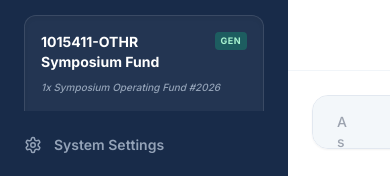
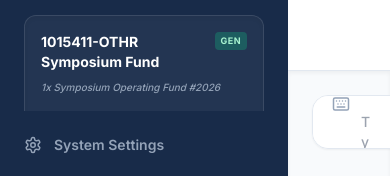
Before and after one commit to irvinpalacios/TritionProcure, a React (Vite) app: page / in a window 390 px wide. Both pictures are taken after a click on the button "Agent Chat". Shown: the part 665-841 px from the top of the page. Built offline with nearby package versions, Linux system fonts and the light colour scheme.

Commit message:
feat: Enhance chat input UI and responsiveness
Introduces visual improvements to the chat input area, including a subtle keyboard icon and a refined background/border for better aesthetic appeal and user feedback. Also refactors the input styling for improved responsiveness.

```diff
--- a/components/ChatArea.tsx
+++ b/components/ChatArea.tsx
@@ -1,6 +1,6 @@
 
 import React, { useState, useRef, useEffect } from 'react';
-import { Send, Terminal, ShieldCheck, Zap, ArrowRight, CheckCircle2, Loader2, Circle, Database, Cloud, Mail, Bot, User } from 'lucide-react';
+import { Send, Terminal, ShieldCheck, Zap, ArrowRight, CheckCircle2, Loader2, Circle, Database, Cloud, Mail, Bot, User, Keyboard } from 'lucide-react';
 import ReactMarkdown from 'react-markdown';
 import { Message, ProcessingStep, Phase } from '../types';
 
@@ -261,9 +261,12 @@ export const ChatArea: React.FC<ChatAreaProps> = ({ messages, isTyping, processi
       </div>
 
       {/* Input Bar */}
-      <div className="p-6 border-t border-slate-100 bg-white/80 backdrop-blur-md shrink-0">
+      <div className="p-6 border-t border-slate-200 bg-slate-50 shadow-inner shrink-0">
         <form onSubmit={handleSubmit} className="max-w-4xl mx-auto flex items-end gap-4">
           <div className="flex-1 relative">
+            <div className="absolute left-5 bottom-4.5 text-slate-400 pointer-events-none">
+              <Keyboard size={18} />
+            </div>
             <textarea
               ref={textareaRef}
               disabled={isTyping}
@@ -272,8 +275,8 @@ export const ChatArea: React.FC<ChatAreaProps> = ({ messages, isTyping, processi
               onKeyDown={handleKeyDown}
               rows={1}
               style={{ maxHeight: '200px', resize: 'none' }}
-              placeholder={isTyping ? "TritonProcure is orchestrating..." : "Ask TritonProcure about your purchase..."}
-              className={`w-full bg-slate-100/80 border border-slate-200 rounded-2xl px-6 py-4 pr-24 text-sm font-medium focus:outline-none focus:ring-2 focus:ring-ucsd-blue/20 focus:bg-white transition-all shadow-sm overflow-y-auto [&::-webkit-scrollbar]:hidden [-ms-overflow-style:'none'] [scrollbar-width:'none'] ${isTyping ? 'cursor-not-allowed opacity-50' : ''}`}
+              placeholder={isTyping ? "TritonProcure is orchestrating..." : "Type your message or select an option above..."}
+              className={`w-full bg-white border border-slate-200 rounded-2xl pl-12 py-4 pr-24 text-sm font-medium focus:outline-none focus:ring-4 focus:ring-ucsd-blue/10 transition-all shadow-sm overflow-y-auto [&::-webkit-scrollbar]:hidden [-ms-overflow-style:'none'] [scrollbar-width:'none'] ${isTyping ? 'cursor-not-allowed opacity-50' : ''}`}
             />
             <div className="absolute right-4 bottom-4 hidden md:flex items-center gap-2 text-slate-400">
                <span className="text-[9px] font-bold border border-slate-200 rounded px-1.5 py-0.5 bg-white shadow-xs uppercase tracking-tighter">ENTER</span>
```
